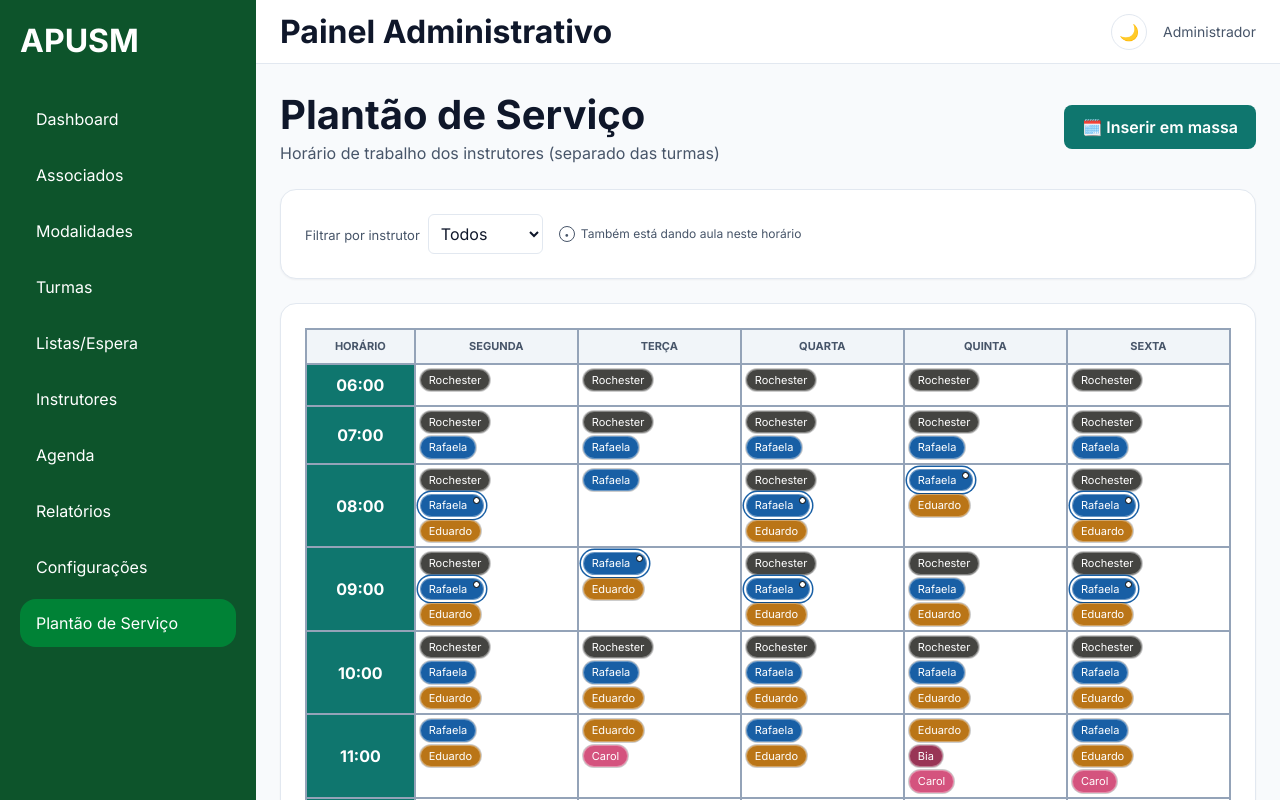
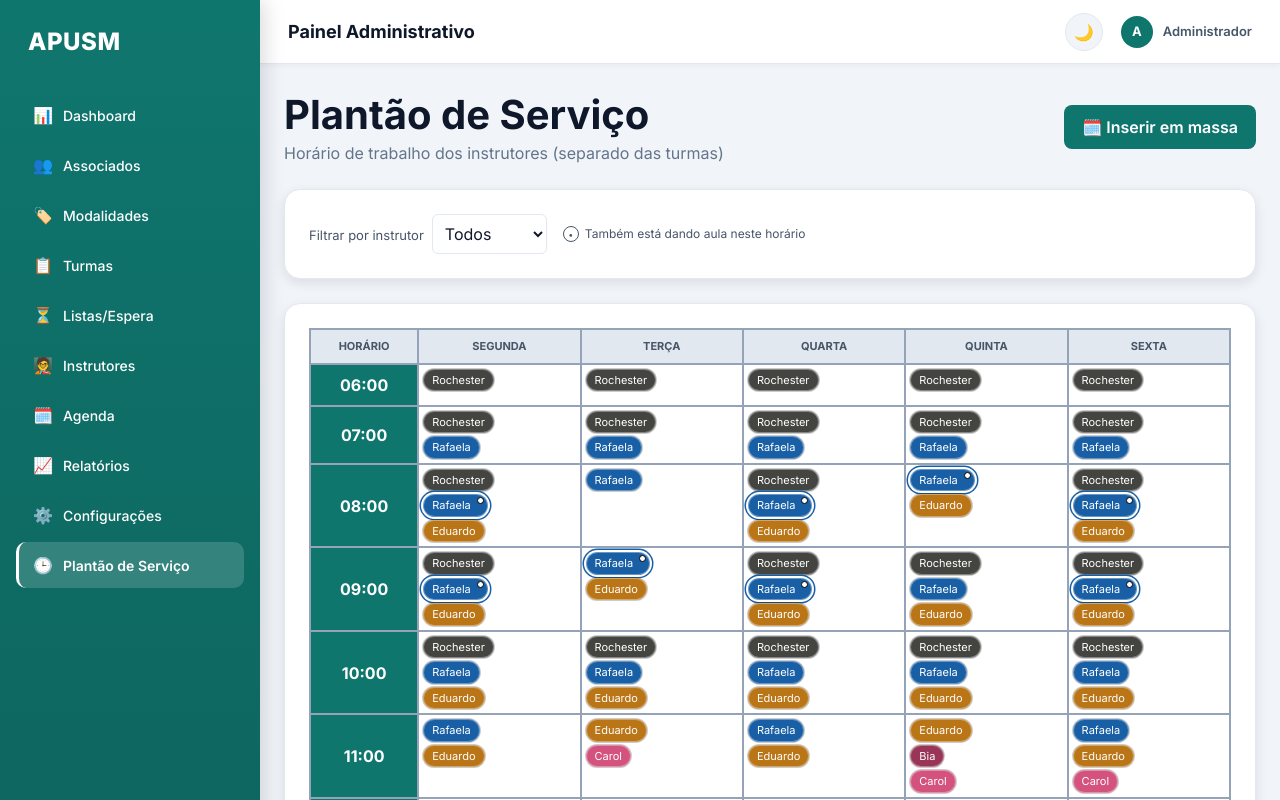
Before and after one commit to BrenoFranzin/apusm, a React (Vite) app: page /plantao in a window 1280 px wide. Shown: the top 800 px of the page. Built offline with nearby package versions, Linux system fonts and the light colour scheme.

Commit message:
Melhora visual geral: sidebar, header e cards com sombras e transições

```diff
--- a/src/components/layout/header/Header.tsx
+++ b/src/components/layout/header/Header.tsx
@@ -5,37 +5,73 @@ export function Header() {
 
   return (
     <header
-      className="h-16 flex items-center justify-between px-6"
       style={{
+        height: 64,
+        display: "flex",
+        alignItems: "center",
+        justifyContent: "space-between",
+        padding: "0 28px",
         background: "var(--background-primary)",
         borderBottom: "1px solid var(--border-default)",
+        boxShadow: "0 1px 6px rgba(15,23,42,0.05)",
+        position: "sticky",
+        top: 0,
+        zIndex: 100,
       }}
     >
-      <h2 className="font-semibold text-lg" style={{ color: "var(--text-primary)" }}>
+      <h2 style={{ fontWeight: 700, fontSize: 18, color: "var(--text-primary)", margin: 0 }}>
         Painel Administrativo
       </h2>
 
-      <div style={{ display: "flex", alignItems: "center", gap: 16 }}>
+      <div style={{ display: "flex", alignItems: "center", gap: 18 }}>
         <button
           onClick={alternar}
           title={escuro ? "Mudar para tema claro" : "Mudar para tema escuro"}
           style={{
-            width: 36,
-            height: 36,
+            width: 38,
+            height: 38,
             borderRadius: "50%",
             border: "1px solid var(--border-default)",
-            // background: "var(--background-secondary)",
+            background: "var(--background-secondary)",
             fontSize: 16,
             display: "flex",
             alignItems: "center",
             justifyContent: "center",
             cursor: "pointer",
+            transition: "background 0.15s ease, transform 0.1s ease",
           }}
+          onMouseEnter={(e) => (e.currentTarget.style.background = "var(--background-tertiary)")}
+          onMouseLeave={(e) => (e.currentTarget.style.background = "var(--background-secondary)")}
         >
           {escuro ? "☀️" : "🌙"}
         </button>
 
-        <div className="text-sm" style={{ color: "var(--text-secondary)" }}>
+        <div
+          style={{
+            display: "flex",
+            alignItems: "center",
+            gap: 10,
+            fontSize: 13,
+            fontWeight: 600,
+            color: "var(--text-secondary)",
+          }}
+        >
+          <span
+            style={{
+              width: 32,
+              height: 32,
+              borderRadius: "50%",
+              background: "var(--color-primary)",
+              color: "#fff",
+              display: "flex",
+              alignItems: "center",
+              justifyContent: "center",
+              fontSize: 13,
+              fontWeight: 700,
+            }}
+          >
+            A
+          </span>
           Administrador
         </div>
       </div>
--- a/src/components/layout/sidebar/Sidebar.tsx
+++ b/src/components/layout/sidebar/Sidebar.tsx
@@ -1,46 +1,75 @@
 import { NavLink } from "react-router-dom";
 
 const menu = [
-  { label: "Dashboard", path: "/" },
-  { label: "Associados", path: "/associados" },
-  { label: "Modalidades", path: "/modalidades" },
-  { label: "Turmas", path: "/turmas" },
-  { label: "Listas/Espera", path: "/lista-espera" },
-  { label: "Instrutores", path: "/instrutores" },
-  { label: "Agenda", path: "/agenda" },
-  { label: "Relatórios", path: "/relatorios" },
-  { label: "Configurações", path: "/configuracoes" },
-  { label: "Plantão de Serviço", path: "/plantao" },
+  { label: "Dashboard", path: "/", icon: "📊" },
+  { label: "Associados", path: "/associados", icon: "👥" },
+  { label: "Modalidades", path: "/modalidades", icon: "🏷️" },
+  { label: "Turmas", path: "/turmas", icon: "📋" },
+  { label: "Listas/Espera", path: "/lista-espera", icon: "⏳" },
+  { label: "Instrutores", path: "/instrutores", icon: "🧑‍🏫" },
+  { label: "Agenda", path: "/agenda", icon: "🗓️" },
+  { label: "Relatórios", path: "/relatorios", icon: "📈" },
+  { label: "Configurações", path: "/configuracoes", icon: "⚙️" },
+  { label: "Plantão de Serviço", path: "/plantao", icon: "🕒" },
 ];
 
 export function Sidebar() {
   return (
-    <aside className="w-64 min-h-screen bg-green-900 text-white p-5">
-      <h2 className="text-2xl font-bold mb-8">
+    <aside
+      style={{
+        width: 260,
+        minHeight: "100vh",
+        background: "linear-gradient(180deg, #0F766E 0%, #0B4F49 100%)",
+        color: "#fff",
+        padding: "24px 16px",
+        boxShadow: "4px 0 20px rgba(0,0,0,0.15)",
+        position: "relative",
+        zIndex: 200,
+      }}
+    >
+      <h2
+        style={{
+          fontSize: 24,
+          fontWeight: 800,
+          marginBottom: 32,
+          paddingLeft: 12,
+          letterSpacing: 0.5,
+        }}
+      >
         APUSM
       </h2>
 
-      <nav className="space-y-2">
+      <nav style={{ display: "flex", flexDirection: "column", gap: 4 }}>
         {menu.map((item) => (
           <NavLink
             key={item.label}
             to={item.path}
-            className={({ isActive }) =>
-              `
-              block
-              px-4
-              py-3
-              rounded-lg
-              transition
-
-              ${
-                isActive
-                  ? "bg-green-700"
-                  : "hover:bg-green-800"
+            style={({ isActive }) => ({
+              display: "flex",
+              alignItems: "center",
+              gap: 10,
+              padding: "11px 14px",
+              borderRadius: 10,
+              fontSize: 14,
+              fontWeight: isActive ? 600 : 500,
+              color: "#fff",
+              background: isActive ? "rgba(255,255,255,0.16)" : "transparent",
+              borderLeft: isActive ? "3px solid #fff" : "3px solid transparent",
+              transition: "background 0.15s ease, border-color 0.15s ease, padding-left 0.15s ease",
+              textDecoration: "none",
+            })}
+            onMouseEnter={(e) => {
+              if (!e.currentTarget.style.background.includes("0.16")) {
+                e.currentTarget.style.background = "rgba(255,255,255,0.08)";
               }
-              `
-            }
+            }}
+            onMouseLeave={(e) => {
+              if (!e.currentTarget.style.background.includes("0.16")) {
+                e.currentTarget.style.background = "transparent";
+              }
+            }}
           >
+            <span style={{ fontSize: 16 }}>{item.icon}</span>
             {item.label}
           </NavLink>
         ))}
--- a/src/styles/themes/apums-theme.css
+++ b/src/styles/themes/apums-theme.css
@@ -5,17 +5,11 @@ CONFIGURAÇÃO GLOBAL DO TEMA
 =====================================
 */
 
-
 body {
-
-background:
-var(--background-secondary);
-
-color:
-var(--text-primary);
-
+  background: var(--background-secondary);
+  color: var(--text-primary);
+  transition: background 0.2s ease, color 0.2s ease;
 }
-
 
 /*
 =====================================
@@ -23,18 +17,10 @@ SELEÇÃO DE TEXTO
 =====================================
 */
 
-
 ::selection {
-
-background:
-var(--color-primary);
-
-color:
-var(--text-white);
-
+  background: var(--color-primary);
+  color: var(--text-white);
 }
-
-
 
 /*
 =====================================
@@ -42,20 +28,10 @@ FOCUS PADRÃO
 =====================================
 */
 
-
 :focus-visible {
-
-outline:
-
-2px solid var(--color-primary);
-
-outline-offset:
-
-2px;
-
+  outline: 2px solid var(--color-primary);
+  outline-offset: 2px;
 }
-
-
 
 /*
 =====================================
@@ -63,33 +39,39 @@ CARDS PADRÃO
 =====================================
 */
 
-
 .apusm-card {
-
-background:
-var(--background-primary);
-
-border:
-
-1px solid var(--border-default);
-
-border-radius:
-
-var(--radius-lg);
-
-box-shadow:
-
-var(--shadow-sm);
-
-padding:
-
-var(--space-6);
-
+  background: var(--background-primary);
+  border: 1px solid var(--border-default);
+  border-radius: var(--radius-lg);
+  box-shadow: var(--shadow-md);
+  padding: var(--space-6);
+  transition: box-shadow 0.2s ease, transform 0.15s ease;
 }
 
+.apusm-card:hover {
+  box-shadow: var(--shadow-lg);
+}
+
+/*
+=====================================
+BOTÕES PADRÃO (aplicar via classe .apusm-btn quando quiser)
+=====================================
+*/
+
+.apusm-btn {
+  transition: background 0.15s ease, transform 0.1s ease, box-shadow 0.15s ease;
+}
+
+.apusm-btn:hover {
+  transform: translateY(-1px);
+  box-shadow: var(--shadow-md);
+}
+
+.apusm-btn:active {
+  transform: translateY(0);
+}
 
 :root {
-
   --font-family: "Inter", -apple-system, BlinkMacSystemFont, "Segoe UI", sans-serif;
 
   /*
@@ -101,11 +83,10 @@ var(--space-6);
   --color-primary: #0F766E;
   --color-primary-hover: #115E59;
   --color-primary-light: #CCFBF1;
-
+  --color-primary-dark: #0B4F49;
 
   --color-secondary: #1E40AF;
   --color-secondary-light: #DBEAFE;
-
 
   /*
   =====================================
@@ -116,19 +97,14 @@ var(--space-6);
   --color-success: #16A34A;
   --color-success-light: #DCFCE7;
 
-
   --color-warning: #F59E0B;
   --color-warning-light: #FEF3C7;
-
 
   --color-danger: #DC2626;
   --color-danger-light: #FEE2E2;
 
-
   --color-info: #2563EB;
   --color-info-light: #DBEAFE;
-
-
 
   /*
   =====================================
@@ -137,14 +113,9 @@ var(--space-6);
   */
 
   --background-primary: #FFFFFF;
-
-  --background-secondary: #F8FAFC;
-
-  --background-tertiary: #F1F5F9;
-
+  --background-secondary: #F1F5F9;
+  --background-tertiary: #E2E8F0;
   --background-dark: #0F172A;
-
-
 
   /*
   =====================================
@@ -153,20 +124,12 @@ var(--space-6);
   */
 
   --text-primary: #0F172A;
-
   --text-secondary: #475569;
-
   --page-heading: #0F172A;
-
-  --page-subheading: #475569;
-
+  --page-subheading: #64748B;
   --text-muted: #64748B;
-
   --text-disabled: #94A3B8;
-
   --text-white: #FFFFFF;
-
-
 
   /*
   =====================================
@@ -175,12 +138,8 @@ var(--space-6);
   */
 
   --border-default: #E2E8F0;
-
   --border-light: #F1F5F9;
-
   --border-focus: var(--color-primary);
-
-
 
   /*
   =====================================
@@ -188,18 +147,9 @@ var(--space-6);
   =====================================
   */
 
-  --shadow-sm:
-  0 1px 2px rgba(15,23,42,0.05);
-
-
-  --shadow-md:
-  0 4px 6px rgba(15,23,42,0.08);
-
-
-  --shadow-lg:
-  0 10px 25px rgba(15,23,42,0.12);
-
-
+  --shadow-sm: 0 1px 3px rgba(15,23,42,0.08);
+  --shadow-md: 0 4px 12px rgba(15,23,42,0.10);
+  --shadow-lg: 0 12px 32px rgba(15,23,42,0.16);
 
   /*
   =====================================
@@ -207,15 +157,10 @@ var(--space-6);
   =====================================
   */
 
-  --radius-sm: 6px;
-
-  --radius-md: 10px;
-
+  --radius-sm: 8px;
+  --radius-md: 12px;
   --radius-lg: 16px;
-
   --radius-xl: 24px;
-
-
 
   /*
   =====================================
@@ -224,26 +169,15 @@ var(--space-6);
   */
 
   --space-1: 4px;
-
   --space-2: 8px;
-
   --space-3: 12px;
-
   --space-4: 16px;
-
   --space-5: 20px;
-
   --space-6: 24px;
-
   --space-7: 32px;
-
   --space-8: 40px;
-
   --space-9: 48px;
-
   --space-10: 64px;
-
-
 
   /*
   =====================================
@@ -252,18 +186,11 @@ var(--space-6);
   */
 
   --z-header: 100;
-
   --z-sidebar: 200;
-
   --z-dropdown: 300;
-
   --z-modal: 400;
-
   --z-tooltip: 500;
-
-
 }
-
 
 /*
 =====================================
@@ -274,25 +201,14 @@ Ativado quando <html> tem a classe "dark"
 */
 
 html.dark {
-
   --background-primary: #1E293B;
-
   --background-secondary: #0F172A;
-
   --background-tertiary: #334155;
-
   --border-default: #334155;
-
   --border-light: #475569;
-
   --page-heading: #F1F5F9;
-
   --page-subheading: #CBD5E1;
-
   --text-primary: #F1F5F9;
-
   --text-secondary: #CBD5E1;
-
   --text-muted: #94A3B8;
-
 }
```
